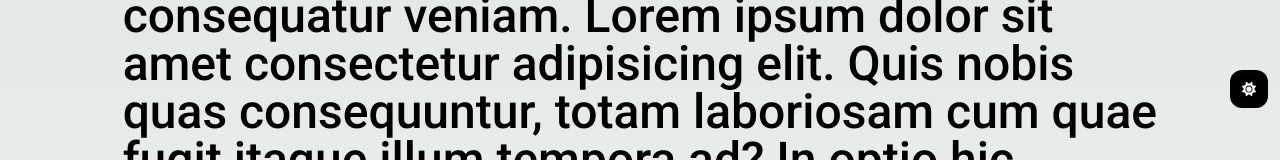
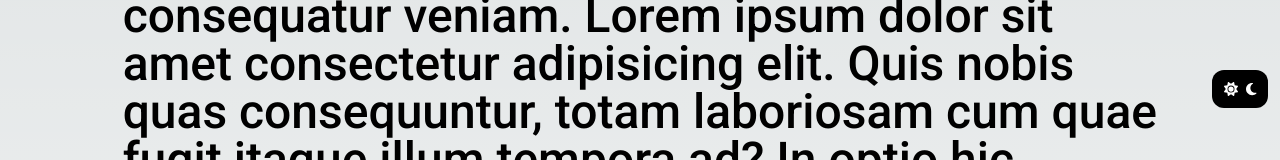
Before and after one commit to Arey-7/nn-web, a Next.js app: page / in a window 1280 px wide. Shown: the part 636-796 px from the top of the page. Built offline with nearby package versions, Linux system fonts and the light colour scheme.

Commit message:
spaced out

```diff
--- a/app/components/theme_button.tsx
+++ b/app/components/theme_button.tsx
@@ -4,9 +4,9 @@ import { faMoon } from "@fortawesome/free-solid-svg-icons";
 
 export default function ThemeButton(){
     return(
-        <button className="fixed bottom-14 right-3 bg-black text-white flex p-3 rounded-xl text-sm hover:invert">
+        <button className="fixed bottom-14 right-3 bg-black text-white flex p-3 rounded-xl text-sm gap-2 hover:invert">
             <FontAwesomeIcon icon={faSun}/>
-
+            <FontAwesomeIcon icon={faMoon}/>
         </button>
     );
 };
```
